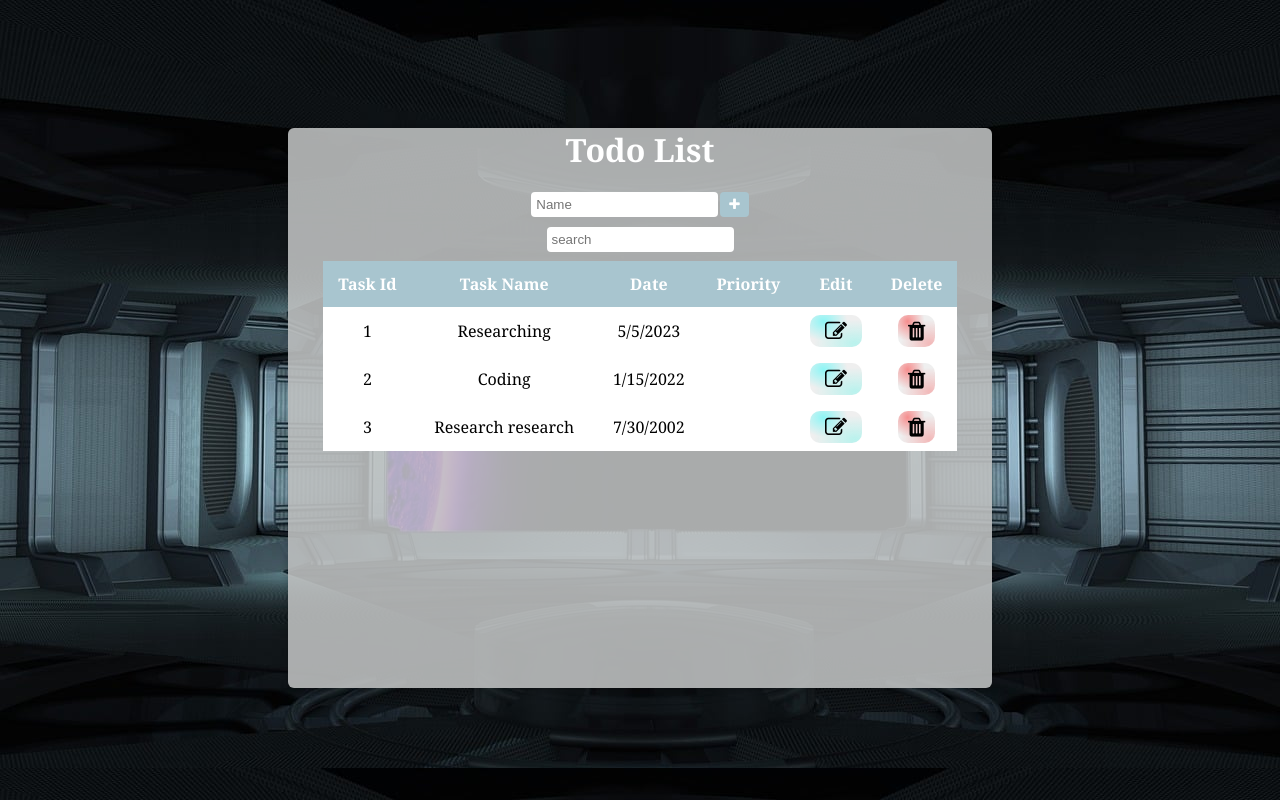
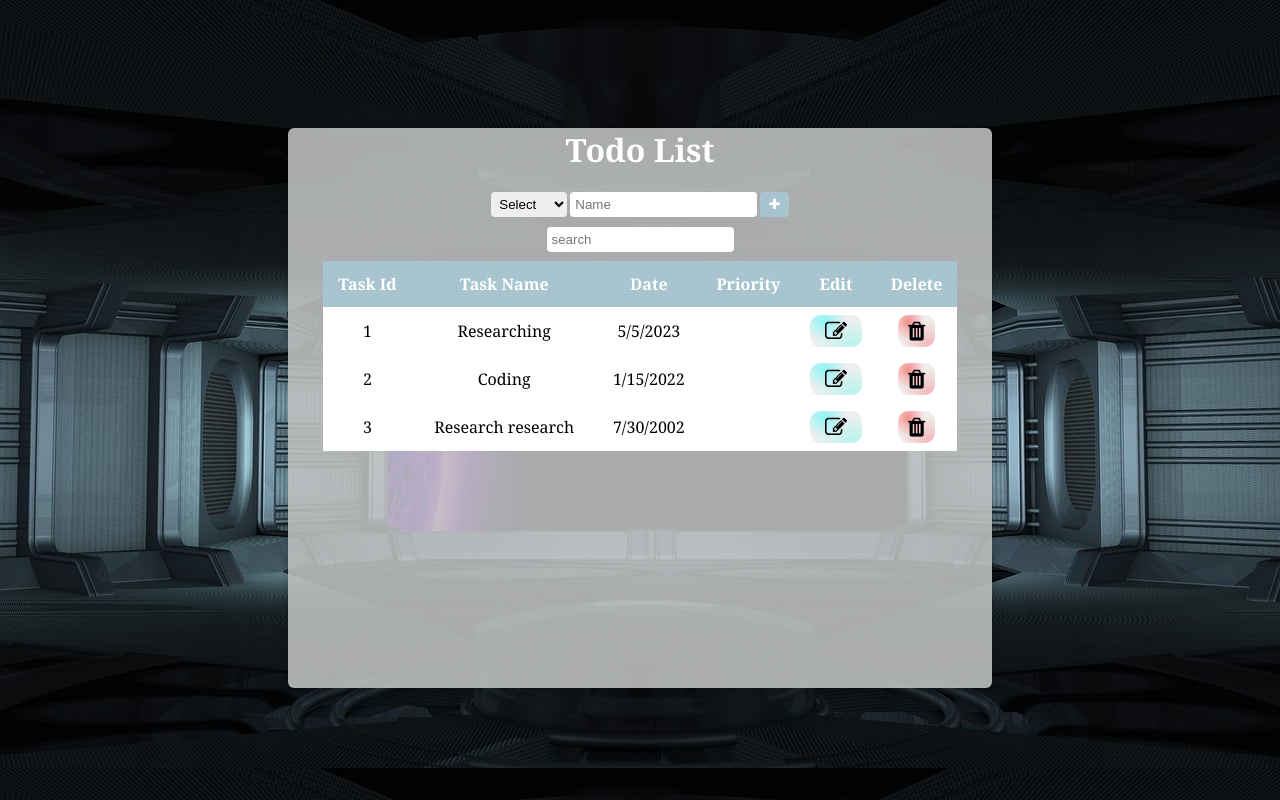
Before and after one commit to TemoshoS/Todolist, a React (Create React App) app: page /home in a window 1280 px wide. Built offline with nearby package versions, Linux system fonts and the light colour scheme.

Commit message:
second commit

```diff
--- a/src/App.css
+++ b/src/App.css
@@ -198,7 +198,7 @@ margin-bottom: 50px;
   border: none;
   padding: 5px;
   border-radius: 4px;
-  margin-right: 2px;
+  margin-right: 3px;
   margin-bottom: 10px;
 
 }
@@ -217,6 +217,15 @@ margin-bottom: 50px;
   cursor:pointer;
   background-color:rgb(168, 197, 207);
   color: white;
+}
+
+.home-container select {
+border: none;
+border-radius: 4px;
+padding: 4px;
+margin-right: 3px;
+outline: none;
+
 }
 
 
--- a/src/Components/Home.js
+++ b/src/Components/Home.js
@@ -25,9 +25,13 @@ const Home = () => {
 
   const [search, setSearch] = useState('');
   const [name, setName] = useState('');
+  const [priority, setPriority] = useState('');
   const [counter, setCounter] = useState(3);
+  const [data, setData] = useState([]);
+  const [task, setTask] = useState(users)
+  const [updateState, setUpdateState] = useState(-1)
 
-  const [data, setData] = useState([]);
+
 
   useEffect(() => {
     const info = localStorage.getItem('Name');
@@ -37,10 +41,9 @@ const Home = () => {
 
 
 
-  const [task, setTask] = useState(users)
-  const [updateState, setUpdateState] = useState(-1)
 
-//add new task
+
+  //add new task
   const add = (event) => {
     event.preventDefault()
 
@@ -54,8 +57,8 @@ const Home = () => {
     setUpdateState(-1)
   }
 
-//update task
- const handleEdit=(id) =>{
+  //update task
+  const handleEdit = (id) => {
     setUpdateState(id)
   }
 
@@ -86,12 +89,12 @@ const Home = () => {
 
   }
 
-  const update=(event)=>{
+  const update = (event) => {
     event.preventDefault()
 
     const name = event.target.name.value
-    const newTask = task.map((item)=>(
-      item.id === updateState ? {...item, name:name} : item
+    const newTask = task.map((item) => (
+      item.id === updateState ? { ...item, name: name } : item
     ))
 
     setTask(newTask)
@@ -122,6 +125,13 @@ const Home = () => {
         <form onSubmit={add}>
 
           <div className='home-container'>
+
+            <select>
+              <option>Select</option>
+              <option>High</option>
+              <option>Medium</option>
+              <option>Low</option>
+            </select>
             <input type="text" placeholder="Name" value={name} onChange={e => setName(e.target.value)} />
             <button type="submit"><i className='fa fa-plus'></i></button>
           </div>
```
